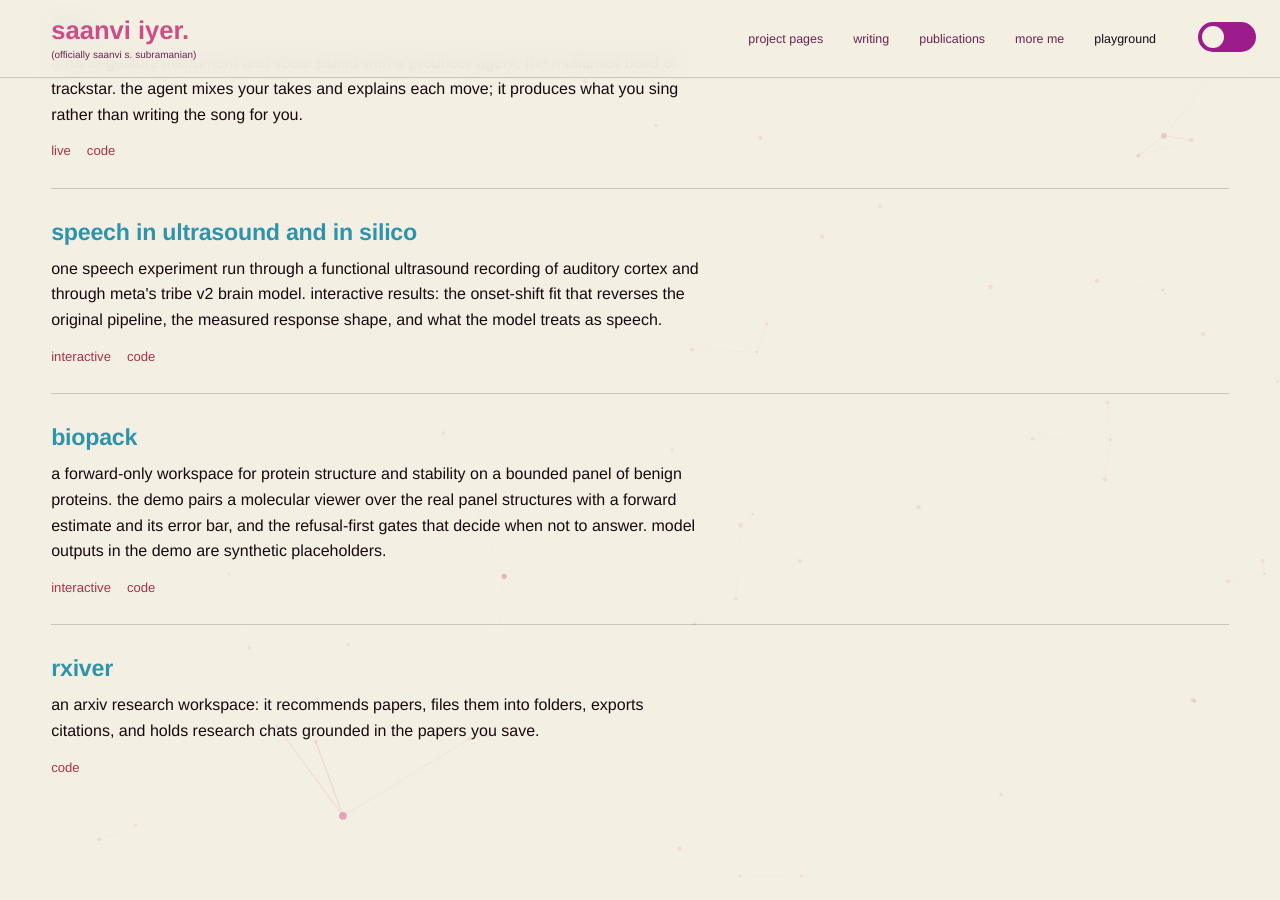
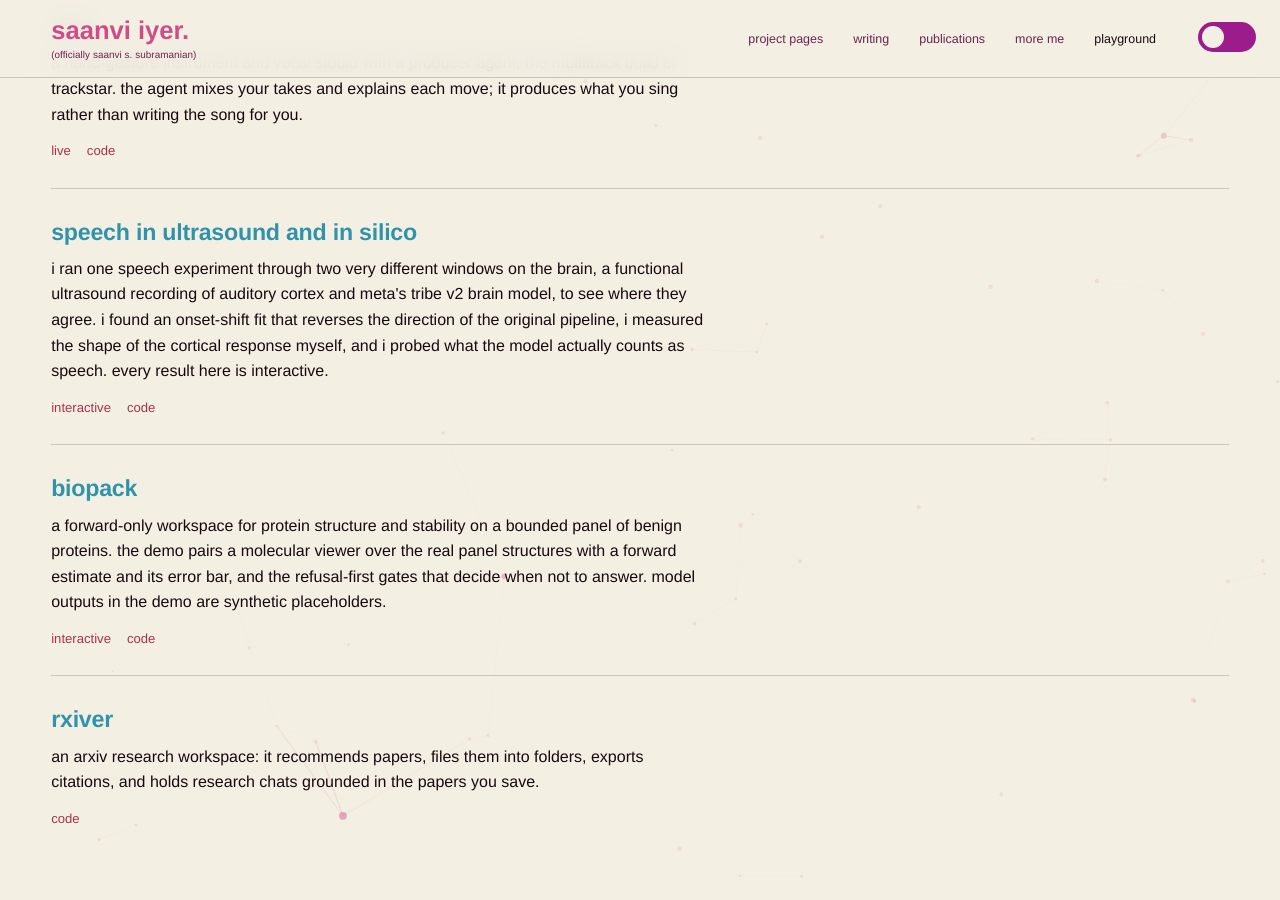
Before and after one commit to saanviiyer/saanviiyer.github.io, a Jekyll site: the page built from pages/playground.html, in a window 1280 px wide and 900 px high, scrolled down 1170 px. Built offline with Jekyll 4.4.1, drawn with Linux system fonts in a browser that asks for light colours; some web fonts are replaced.

Commit message:
Rewrite the fusi playground description in a stronger first-person voice

```diff
--- a/pages/playground.html
+++ b/pages/playground.html
@@ -53,7 +53,7 @@ permalink: /playground/
 
     <div class="play-item">
       <h3 class="play-title"><a href="{{ '/playground/speech-ultrasound/' | relative_url }}">speech in ultrasound and in silico</a></h3>
-      <p class="play-line">one speech experiment run through a functional ultrasound recording of auditory cortex and through meta's tribe v2 brain model. interactive results: the onset-shift fit that reverses the original pipeline, the measured response shape, and what the model treats as speech.</p>
+      <p class="play-line">i ran one speech experiment through two very different windows on the brain, a functional ultrasound recording of auditory cortex and meta's tribe v2 brain model, to see where they agree. i found an onset-shift fit that reverses the direction of the original pipeline, i measured the shape of the cortical response myself, and i probed what the model actually counts as speech. every result here is interactive.</p>
       <p class="play-links"><a href="{{ '/playground/speech-ultrasound/' | relative_url }}">interactive</a><a href="https://github.com/saanviiyer/fusi-tribe-speech" target="_blank" rel="noopener">code</a></p>
     </div>
 
```
